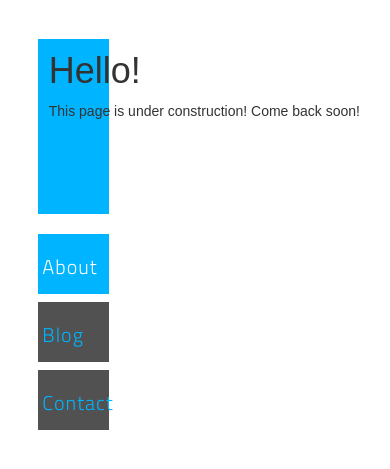
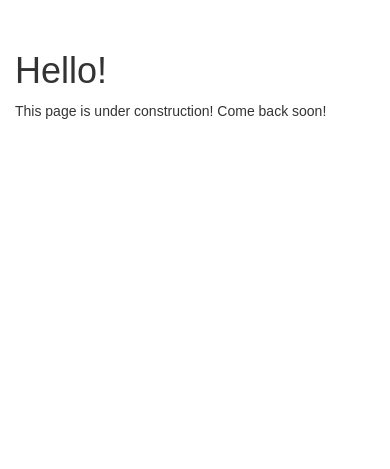
Before and after one commit to d16r/dustinshahidehpour.com, a Flask app: page / in a window 390 px wide. Shown: the top 469 px of the page. Run offline with Flask 2, Linux system fonts and the light colour scheme; some libraries are stand-ins or nearby versions; some web fonts are replaced.

Commit message:
Removed sidebar, beginning to create top toolbar.

```diff
--- a/app/templates/layouts/_base.html
+++ b/app/templates/layouts/_base.html
@@ -21,22 +21,11 @@
         <title>Dustin Shahidehpour</title>
   </head>
   <body>
-      <a class="hidden-xs" href="https://github.com/dshahidehpour/dustinshahidehpour.com"><img style="position: absolute; top: 0; right: 0; border: 0;" src="https://s3.amazonaws.com/github/ribbons/forkme_right_gray_6d6d6d.png" alt="Fork me on GitHub"></a>
+      <!--a class="hidden-xs" href="https://github.com/dshahidehpour/dustinshahidehpour.com"><img style="position: absolute; top: 0; right: 0; border: 0;" src="https://s3.amazonaws.com/github/ribbons/forkme_right_gray_6d6d6d.png" alt="Fork me on GitHub"></-->
 
       <div class="container middle">
-        <div class="col-md-3 affix">
-            <div class="big-box">
-            </div>
-            <div>
-              <a class="box" data-target="about" href="/">About</a>
-              <a class="box" data-target="blog" href="/blog">Blog</a>
-              <a class="box" data-target="contact" href="/contact">Contact</a>
-            </div>
-        </div>
-        <div class="col-md-8 pull-right">
           {% block content %}
           {% endblock %}
-        </div>
       </div>
       <!-- jQuery  -->
       <script src="//code.jquery.com/jquery.js"></script>
```
